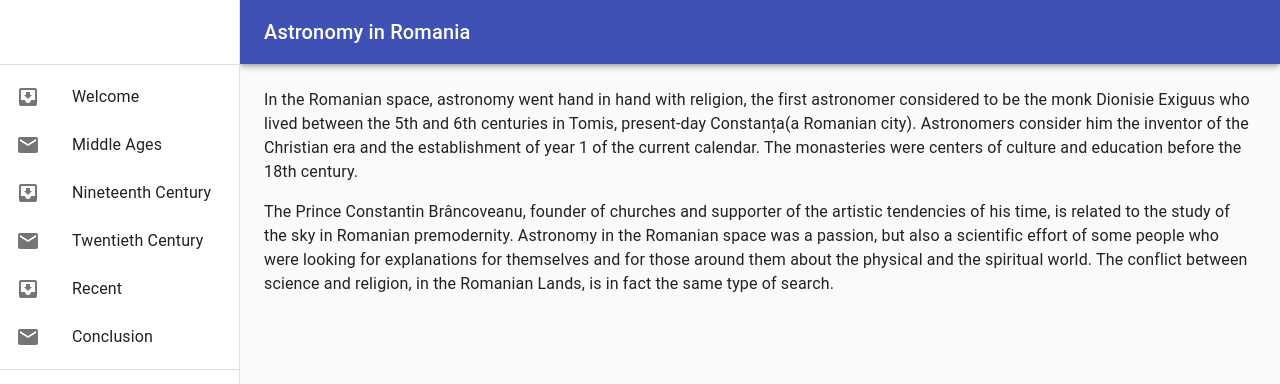
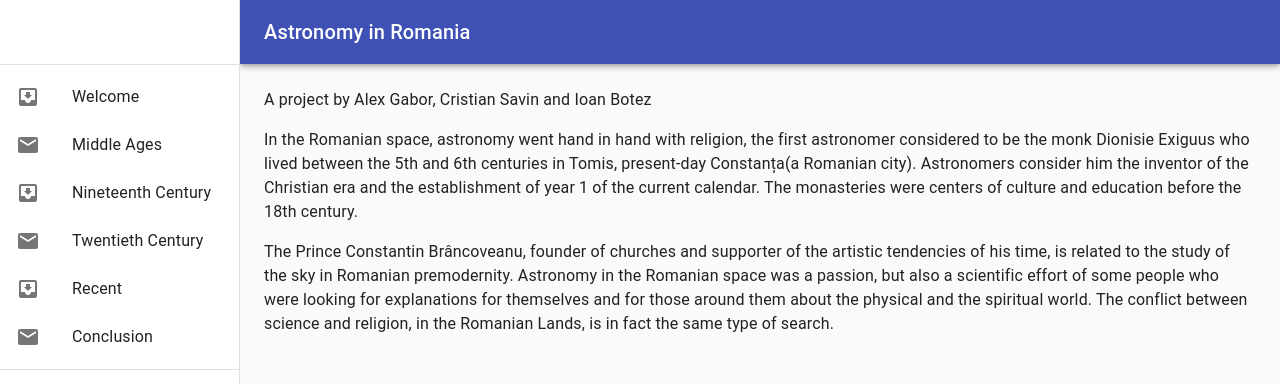
Before and after one commit to bioan/astronomyhw1, a React (Create React App) app: page / in a window 1280 px wide. Shown: the top 384 px of the page. Built offline with nearby package versions, Linux system fonts and the light colour scheme.

Commit message:
added devtags

```diff
--- a/src/periods/Welcome.js
+++ b/src/periods/Welcome.js
@@ -5,6 +5,10 @@ const Welcome = ({classes}) => {
   return (
     <main className={classes.content}>
       <div className={classes.toolbar} />
+      <Typography paragraph>
+        A project by Alex Gabor, Cristian Savin and Ioan Botez
+      </Typography>
+
       <Typography paragraph>
         In the Romanian space, astronomy went hand in hand with religion, the first astronomer considered to be the monk Dionisie Exiguus who lived between the 5th and 6th centuries in Tomis, present-day Constanța(a Romanian city). Astronomers consider him the inventor of the Christian era and the establishment of year 1 of the current calendar.
         The monasteries were centers of culture and education before the 18th century.
```
